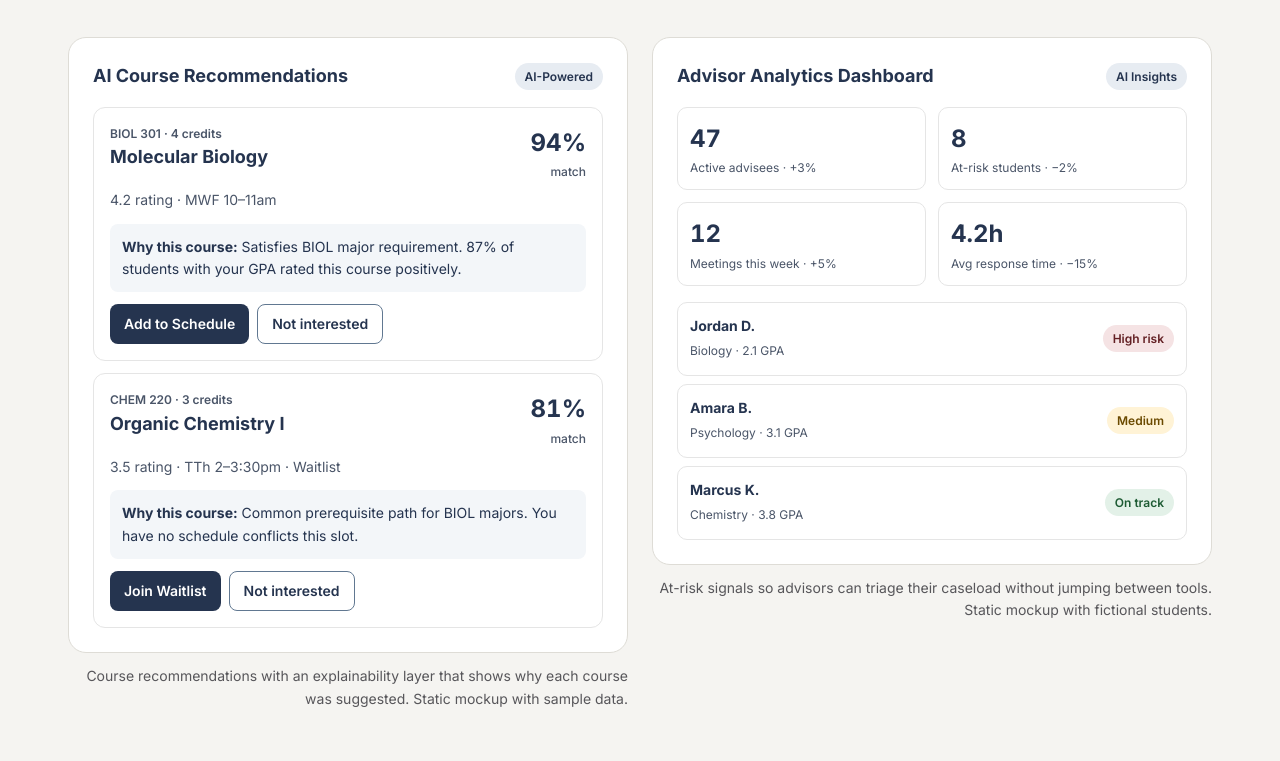
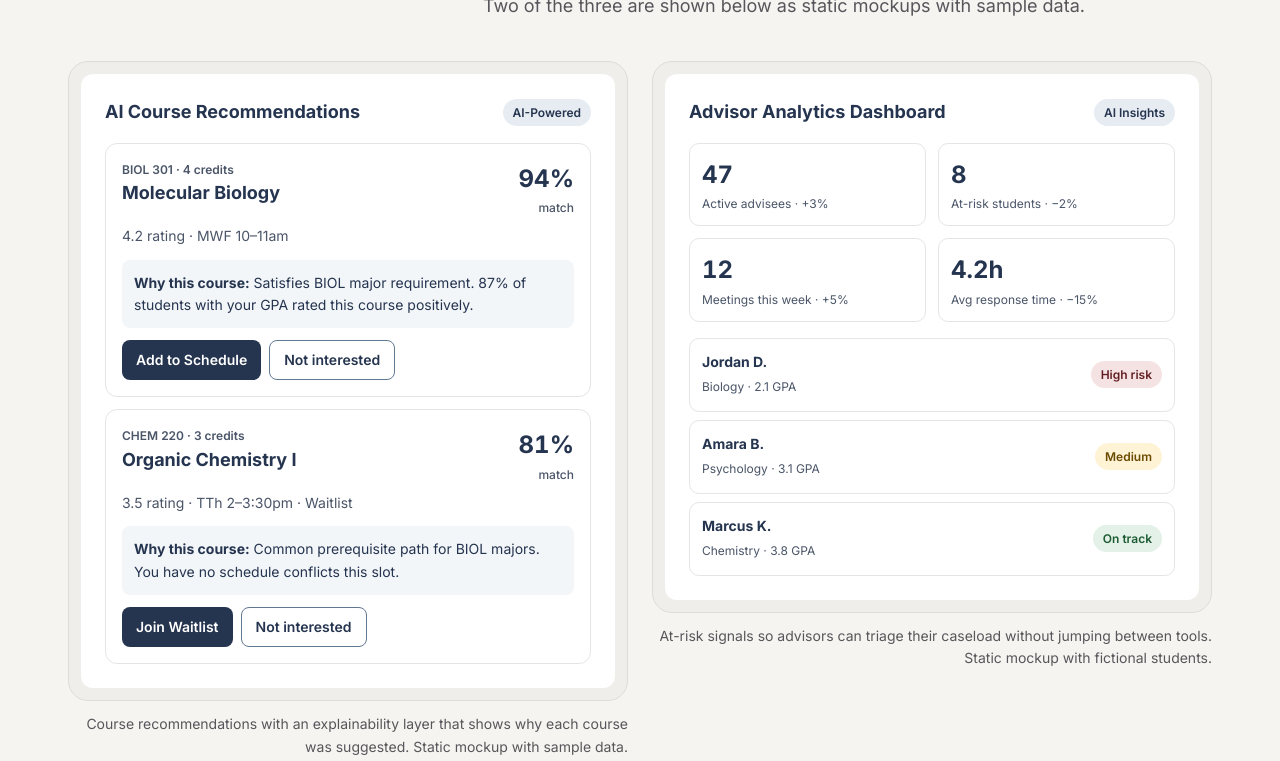
Before and after one commit to erinhci/erinhci.github.io, a plain HTML site: page eduflow-case-study.html in a window 1280 px wide. Shown: the part 3828-4589 px from the top of the page. Drawn offline with Linux system fonts and the light colour scheme.

Commit message:
Frame the EduFlow mockups so dark mode stops going white
The three mockup containers were hardcoded white. In dark mode they read
as the page turning white rather than as a picture of a product.

The mockups stay light, because EduFlow's interface is light and theming
them would misrepresent the design system and put navy text on a near
black card. Instead each one now sits on a themed surface with a border,
so it reads as an artifact on the page in either theme.

Co-Authored-By: Claude Opus 5 <noreply@anthropic.com>
Claude-Session: https://claude.ai/code/session_01FCw8bxNwAKpv7EFVknhwX9

```diff
--- a/eduflow-case-study.html
+++ b/eduflow-case-study.html
@@ -199,7 +199,8 @@ a{color:inherit}
 <p class="cs-body" style="margin: 0;">Below is a sample of the foundational atoms that underpin the EduFlow component library (color, typography, interactive controls, and status indicators), all accessible by default and built to compose.</p>
 </div>
 
-<div style="margin-top: 40px; padding: clamp(24px, 4vw, 48px); background: #FFFFFF; color: #25344F; border: 1px solid var(--line); border-radius: 18px; font-family: Inter, sans-serif; display: grid; grid-template-columns: repeat(auto-fit, minmax(min(100%, 340px), 1fr)); gap: 40px;">
+<div style="margin-top: 40px; padding: 12px; background: var(--surface); border: 1px solid var(--line); border-radius: 20px;">
+<div style="padding: clamp(24px, 4vw, 48px); background: #FFFFFF; color: #25344F; border-radius: 12px; font-family: Inter, sans-serif; display: grid; grid-template-columns: repeat(auto-fit, minmax(min(100%, 340px), 1fr)); gap: 40px;">
 <div>
 <p style="margin: 0 0 16px; font-size: 12px; font-weight: 600; letter-spacing: 0.08em; text-transform: uppercase; color: #4A5568;">Color tokens</p>
 <div style="display: grid; grid-template-columns: repeat(2, minmax(0, 1fr)); gap: 12px;">
@@ -253,6 +254,7 @@ a{color:inherit}
 </div>
 </div>
 </div>
+</div>
 </section>
 
 <section class="cs-sec" aria-labelledby="s-ai">
@@ -273,7 +275,8 @@ a{color:inherit}
 <div class="cs-grid" style="margin-top: 40px; grid-template-columns: repeat(auto-fit, minmax(min(100%, 460px), 1fr));">
 
 <figure style="margin: 0;">
-<div style="padding: 24px; background: #FFFFFF; color: #25344F; border: 1px solid var(--line); border-radius: 18px; font-family: Inter, sans-serif;">
+<div style="padding: 12px; background: var(--surface); border: 1px solid var(--line); border-radius: 20px;">
+<div style="padding: 24px; background: #FFFFFF; color: #25344F; border-radius: 12px; font-family: Inter, sans-serif;">
 <div style="display: flex; justify-content: space-between; align-items: center; gap: 12px; margin-bottom: 16px;"><p style="margin: 0; font-size: 18px; font-weight: 700;">AI Course Recommendations</p><span style="padding: 4px 10px; border-radius: 999px; background: #E7ECF2; font-size: 12px; font-weight: 600;">AI-Powered</span></div>
 <div style="padding: 16px; border: 1px solid #E5E5E5; border-radius: 12px;">
 <div style="display: flex; justify-content: space-between; gap: 12px;"><div><p style="margin: 0; font-size: 12px; font-weight: 600; color: #4A5568;">BIOL 301 · 4 credits</p><p style="margin: 0; font-size: 18px; font-weight: 700;">Molecular Biology</p></div><p style="margin: 0; font-size: 24px; font-weight: 700; font-variant-numeric: tabular-nums;">94%<span style="display: block; font-size: 12px; font-weight: 500; color: #4A5568; text-align: right;">match</span></p></div>
@@ -288,11 +291,13 @@ a{color:inherit}
 <div style="display: flex; flex-wrap: wrap; gap: 8px; margin-top: 12px;"><span style="display: inline-flex; align-items: center; min-height: 40px; padding: 0 14px; border-radius: 8px; background: #25344F; color: #FFFFFF; font-size: 14px; font-weight: 600;">Join Waitlist</span><span style="display: inline-flex; align-items: center; min-height: 40px; padding: 0 14px; border-radius: 8px; border: 1.5px solid #617891; font-size: 14px; font-weight: 600;">Not interested</span></div>
 </div>
 </div>
+</div>
 <figcaption class="cs-cap">Course recommendations with an explainability layer that shows why each course was suggested. Static mockup with sample data.</figcaption>
 </figure>
 
 <figure style="margin: 0;">
-<div style="padding: 24px; background: #FFFFFF; color: #25344F; border: 1px solid var(--line); border-radius: 18px; font-family: Inter, sans-serif;">
+<div style="padding: 12px; background: var(--surface); border: 1px solid var(--line); border-radius: 20px;">
+<div style="padding: 24px; background: #FFFFFF; color: #25344F; border-radius: 12px; font-family: Inter, sans-serif;">
 <div style="display: flex; justify-content: space-between; align-items: center; gap: 12px; margin-bottom: 16px;"><p style="margin: 0; font-size: 18px; font-weight: 700;">Advisor Analytics Dashboard</p><span style="padding: 4px 10px; border-radius: 999px; background: #E7ECF2; font-size: 12px; font-weight: 600;">AI Insights</span></div>
 <div style="display: grid; grid-template-columns: repeat(2, minmax(0, 1fr)); gap: 12px;">
 <div style="padding: 12px; border: 1px solid #E5E5E5; border-radius: 10px;"><p style="margin: 0; font-size: 24px; font-weight: 700; font-variant-numeric: tabular-nums;">47</p><p style="margin: 0; font-size: 12px; color: #4A5568;">Active advisees · +3%</p></div>
@@ -305,6 +310,7 @@ a{color:inherit}
 <li style="display: flex; justify-content: space-between; align-items: center; gap: 12px; padding: 12px; border: 1px solid #E5E5E5; border-radius: 10px;"><span><strong style="display: block; font-size: 14px;">Amara B.</strong><span style="font-size: 12px; color: #4A5568;">Psychology · 3.1 GPA</span></span><span style="padding: 4px 10px; border-radius: 999px; background: #FFF3D6; color: #6B4A00; font-size: 12px; font-weight: 600;">Medium</span></li>
 <li style="display: flex; justify-content: space-between; align-items: center; gap: 12px; padding: 12px; border: 1px solid #E5E5E5; border-radius: 10px;"><span><strong style="display: block; font-size: 14px;">Marcus K.</strong><span style="font-size: 12px; color: #4A5568;">Chemistry · 3.8 GPA</span></span><span style="padding: 4px 10px; border-radius: 999px; background: #E3F1E8; color: #1D5B33; font-size: 12px; font-weight: 600;">On track</span></li>
 </ul>
+</div>
 </div>
 <figcaption class="cs-cap">At-risk signals so advisors can triage their caseload without jumping between tools. Static mockup with fictional students.</figcaption>
 </figure>
```
